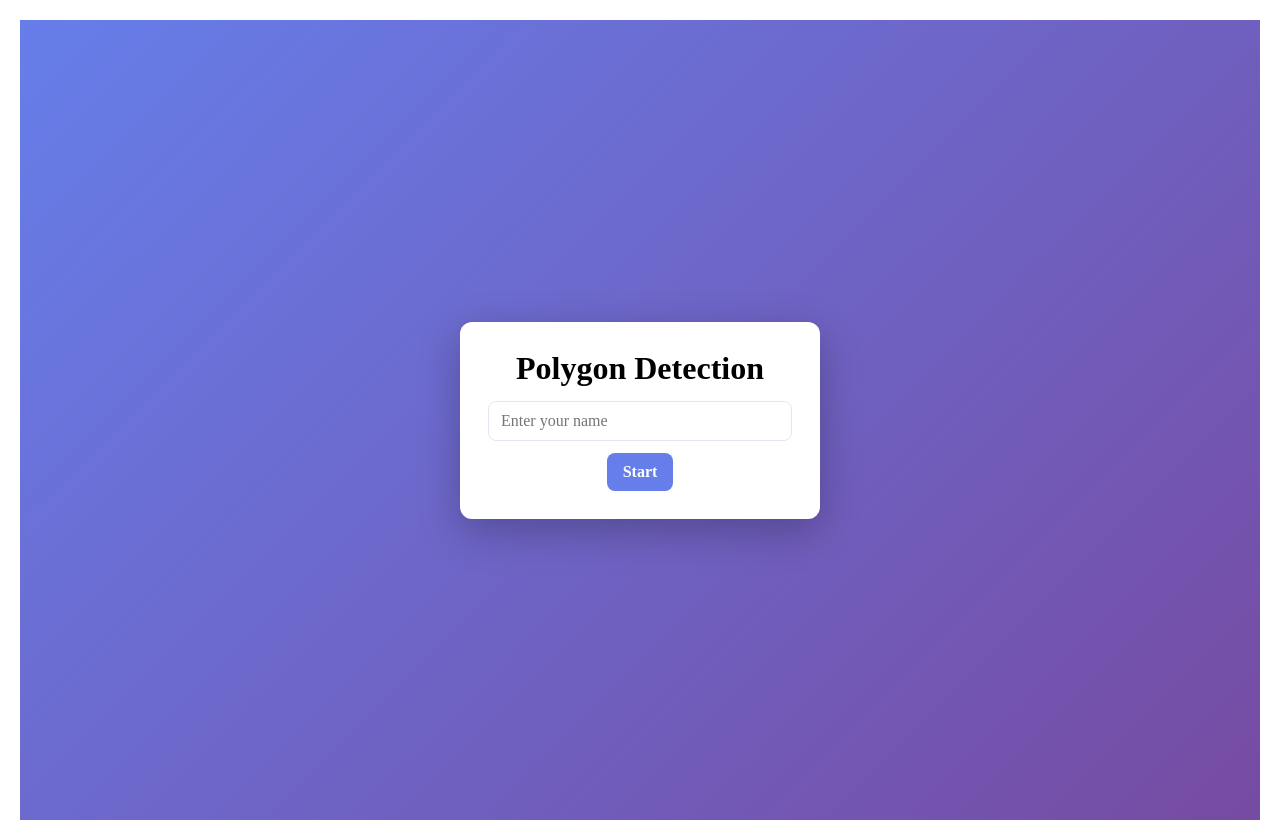
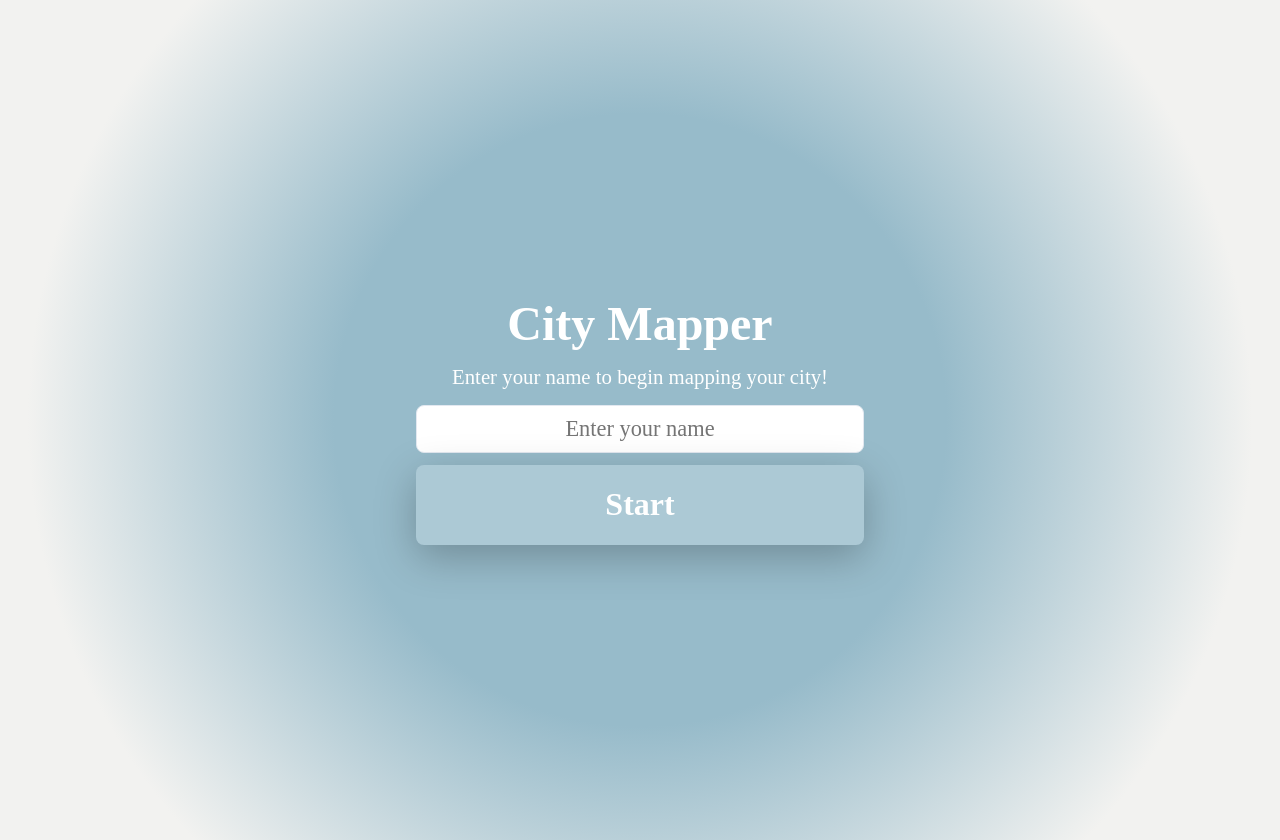
Before and after one commit to juhong7586/MapMap, a website: page intro.html in a window 1280 px wide. Drawn offline with Linux system fonts and the light colour scheme; a web font is replaced by a local one.

Commit message:
intro css

```diff
--- a/intro.html
+++ b/intro.html
@@ -3,24 +3,17 @@
 <head>
   <meta charset="utf-8">
   <meta name="viewport" content="width=device-width,initial-scale=1">
-  <title>Welcome — Polygon Detection App</title>
+  <title>City Mapper</title>
   <link rel="stylesheet" href="/static/styles.css">
-  <style>
-    /* Minimal local styles in case static CSS is missing */
-    .intro-page { display:flex; align-items:center; justify-content:center; height:100vh; background:linear-gradient(135deg,#667eea 0%,#764ba2 100%); }
-    .intro-box { background:white; padding:28px; border-radius:12px; width:360px; max-width:90%; text-align:center; box-shadow:0 12px 40px rgba(0,0,0,0.25); }
-    .intro-box h1 { margin-bottom:14px; }
-    .intro-input { width:100%; padding:10px 12px; border-radius:8px; border:1px solid #e2e8f0; margin-bottom:12px; font-size:16px; }
-    .start-btn { padding:10px 16px; background:#667eea; color:white; border-radius:8px; border:none; cursor:pointer; font-weight:600; }
-    .start-btn:disabled { background:#cbd5e0; cursor:not-allowed; }
-  </style>
-</head>
+ </head>
 <body>
   <main class="intro-page">
     <div class="intro-box">
-      <h1>Polygon Detection</h1>
+      <h1>City Mapper</h1>
+      <p style="padding-bottom:1rem; font-size: 1.3rem; color: white;">Enter your name to begin mapping your city!</p>
       <input id="username" class="intro-input" placeholder="Enter your name" autocomplete="name">
       <div>
+
         <button id="start" class="start-btn">Start</button>
       </div>
     </div>
--- a/static/styles.css
+++ b/static/styles.css
@@ -17,6 +17,7 @@
 body {
     min-height: 100vh;
     padding: 20px;
+    background: radial-gradient(circle, #97BBCA 40%, #F2F2F0 80%);
 }
 
 .container {
@@ -29,7 +30,6 @@ body {
 }
 
 .header {
-    background: linear-gradient(135deg, #667eea 0%, #764ba2 100%);
     color: white;
     padding: 30px;
     text-align: center;
@@ -100,7 +100,7 @@ button {
 }
 
 .btn-primary {
-    background: #667eea;
+    background: #41758C;
     color: white;
 }
 
@@ -298,7 +298,7 @@ canvas#mapCanvas{background:#222;max-width:100%;height:auto;border:1px solid #cc
 .sidebar{width:260px}
 .marker-item{padding:6px;border-bottom:1px solid #eee}
 .muted{color:#666}
-.btn{display:inline-block;padding:8px 12px;border-radius:6px;background:#2b6cb0;color:#fff;text-decoration:none}
+.btn{display:inline-block;padding:8px 12px;border-radius:6px;background:#41758C;color:#fff;text-decoration:none}
 @media (max-width: 800px){
     .canvas-wrap{flex-direction:column}
     .sidebar{width:100%}
@@ -314,3 +314,54 @@ canvas#mapCanvas{background:#222;max-width:100%;height:auto;border:1px solid #cc
 .marker-item .swatch-small { display:inline-block; width:12px; height:12px; border-radius:3px; margin-right:8px; vertical-align:middle; }
 .marker-item { display:flex; align-items:center; justify-content:space-between; }
 .marker-item .meta { flex:1; }
+
+.intro-page {
+    display: flex;
+    align-items: center;
+    justify-content: center;
+    height: 100vh;
+}
+
+.intro-box {
+    background: rgba(255, 255, 255, 0);
+    padding: 28px;
+    border-radius: 12px;
+    width: 40vw;
+    max-width: 90%;
+    text-align: center;
+}
+
+.intro-box h1 {
+    margin-bottom: 14px;
+    font-size: 3rem;
+    color: white;
+}
+
+.intro-input {
+    width: 35vw;
+    padding: 10px 12px;
+    border-radius: 8px;
+    border: 1px solid #e2e8f0;
+    margin-bottom: 12px;
+    text-align: center;
+    font-size: 1.4rem;
+}
+
+.start-btn {
+    padding: 10px 16px;
+    background: rgba(255, 255, 255, 0.2);
+    box-shadow: 0 12px 40px rgba(0, 0, 0, 0.25);
+    color: white;
+    border-radius: 8px;
+    border: none;
+    cursor: pointer;
+    font-weight: 600;
+    width: 35vw;
+    height: 10vh;
+    font-size: 2rem;
+}
+
+.start-btn:disabled {
+    background: #cbd5e0;
+    cursor: not-allowed;
+}
```
Also changed, not shown: 2 other files.
